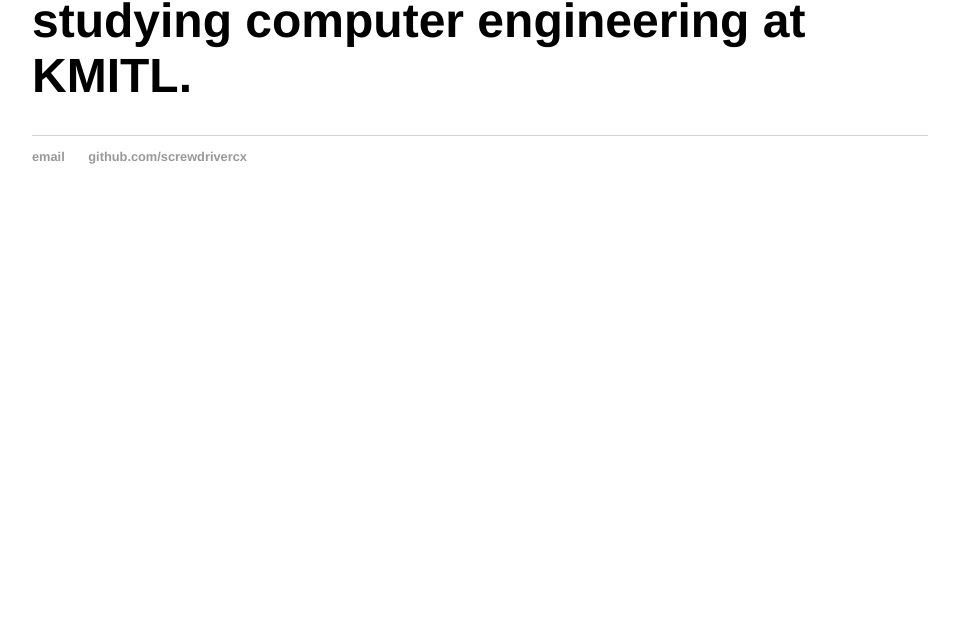
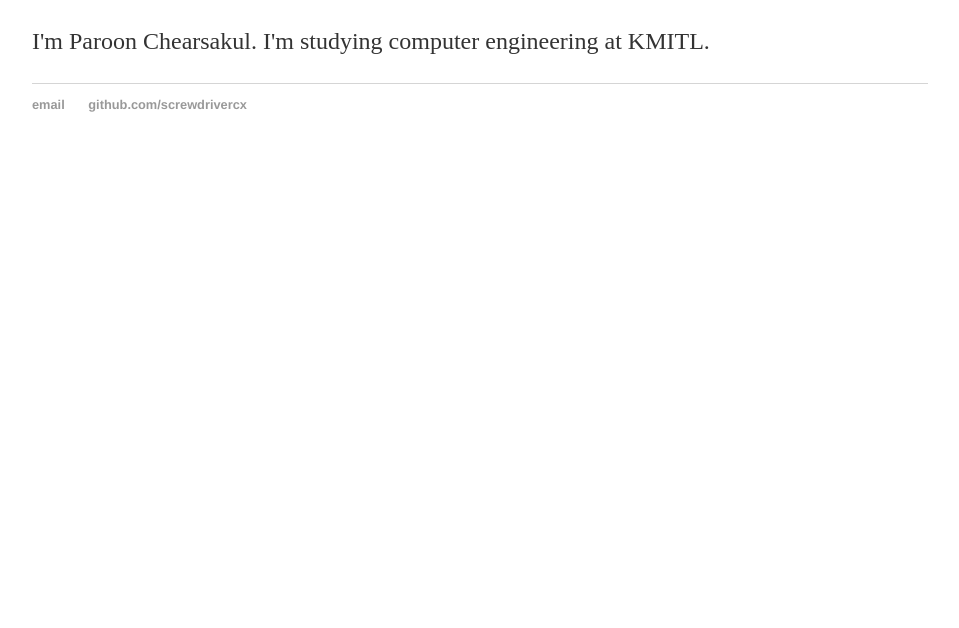
Before and after one commit to screwdrivercx/screwdrivercx.github.io, a plain HTML site: page about.html in a window 1280 px wide. Shown: the part 172-800 px from the top of the page, without its empty margins (160-1119 px from the left). Drawn offline with Linux system fonts and the light colour scheme.

Commit message:
Update about.html
about me

```diff
--- a/about.html
+++ b/about.html
@@ -15,7 +15,8 @@
 		</nav>
 		<div class="container">
     		<div class="blurb">
-        		<h1>Hello! I'm Paroon Chearsakul. I'm studying computer engineering at KMITL.</h1>
+        		<h1>Hello!</h1>
+			<p> I'm Paroon Chearsakul. I'm studying computer engineering at KMITL.</p>
     		</div><!-- /.blurb -->
 		</div><!-- /.container -->
 		<footer>
```
